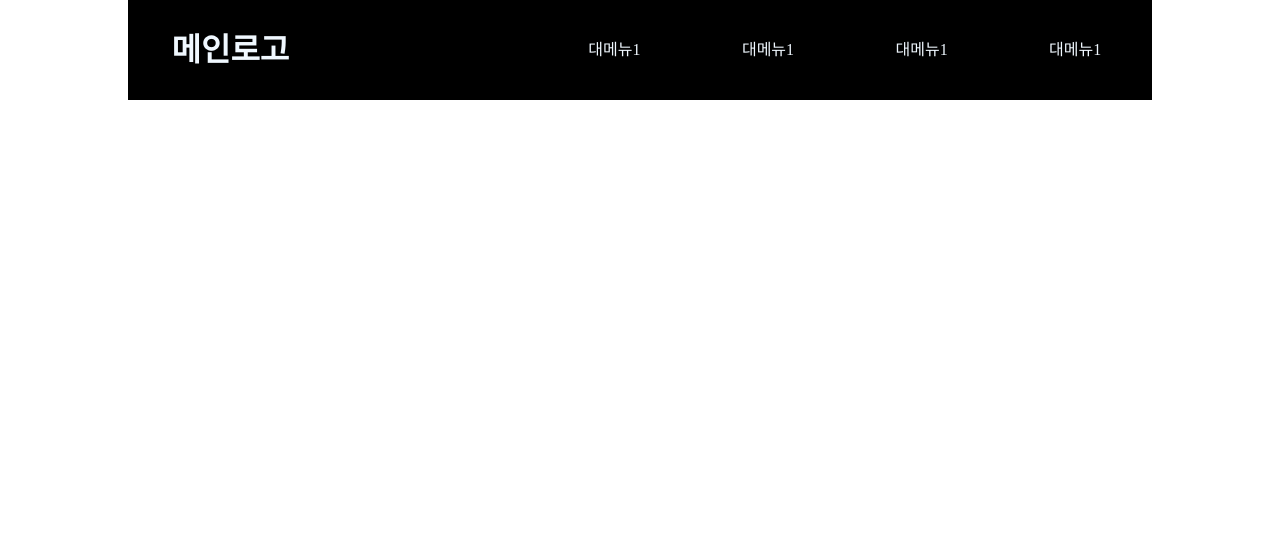
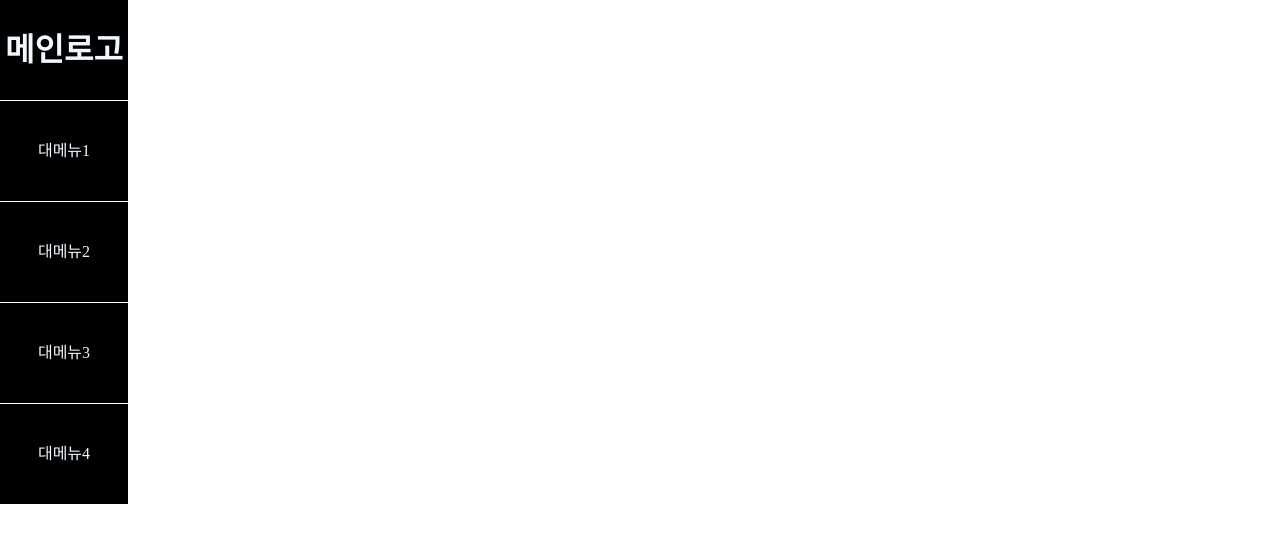
Before and after one commit to bellamy96/tset, a plain HTML site: page index.html in a window 1280 px wide. Drawn offline with Linux system fonts and the light colour scheme.

Commit message:
연습한거

```diff
--- a/index.html
+++ b/index.html
@@ -10,63 +10,43 @@
             margin: 0;
             padding: 0;
         }
+        a{
+            text-decoration: none;
+        }
         header{
-            width: 80%;
+            width: 10%;
         background-color: black;
-            height: 100px;
-            margin: 0 auto;
         text-align: center;
         }
-        header::after{
-            content: "";
+        header h1 a{
+            color: aliceblue;
             display: block;
-            clear: both;
-        }
-        header h1{
-            width: 20%;
-            float: left;
-        }
-        header h1 a{
             line-height: 100px;
-            color: aliceblue;
-        }
-        header nav{
-            float: right;
-            width: 60%;
-        }
-        header ul::after{
-            content: "";
-            display: block;
-            clear: both;
+
         }
         header nav ul{
             list-style: none;
-            width: 100%;
-        }
-        header nav ul li{
-            width: 25%;
-            float: left;
         }
         header nav ul li a{
             color: aliceblue;
+            display: block;
+            border-top: solid 1px white;
             line-height: 100px;
-            display: block;
-        }
-        a{
-            text-decoration: none;
         }
         </style>
     <head>
     </head>
     <body>
         <header>
-            <h1><a href="#">메인로고</a></h1>
+            <h1>
+                <a href="#">메인로고</a>
+            </h1>
             <nav>
                 <ul>
                     <li><a href="#">대메뉴1</a></li>
-                <li><a href="#">대메뉴1</a></li>
-                <li><a href="#">대메뉴1</a></li>
-                <li><a href="#">대메뉴1</a></li>
+                    <li><a href="#">대메뉴2</a></li>
+                    <li><a href="#">대메뉴3</a></li>
+                    <li><a href="#">대메뉴4</a></li>
                 </ul>
             </nav>
         </header>
```
Lines whose indentation alone changed are shown as unchanged.
